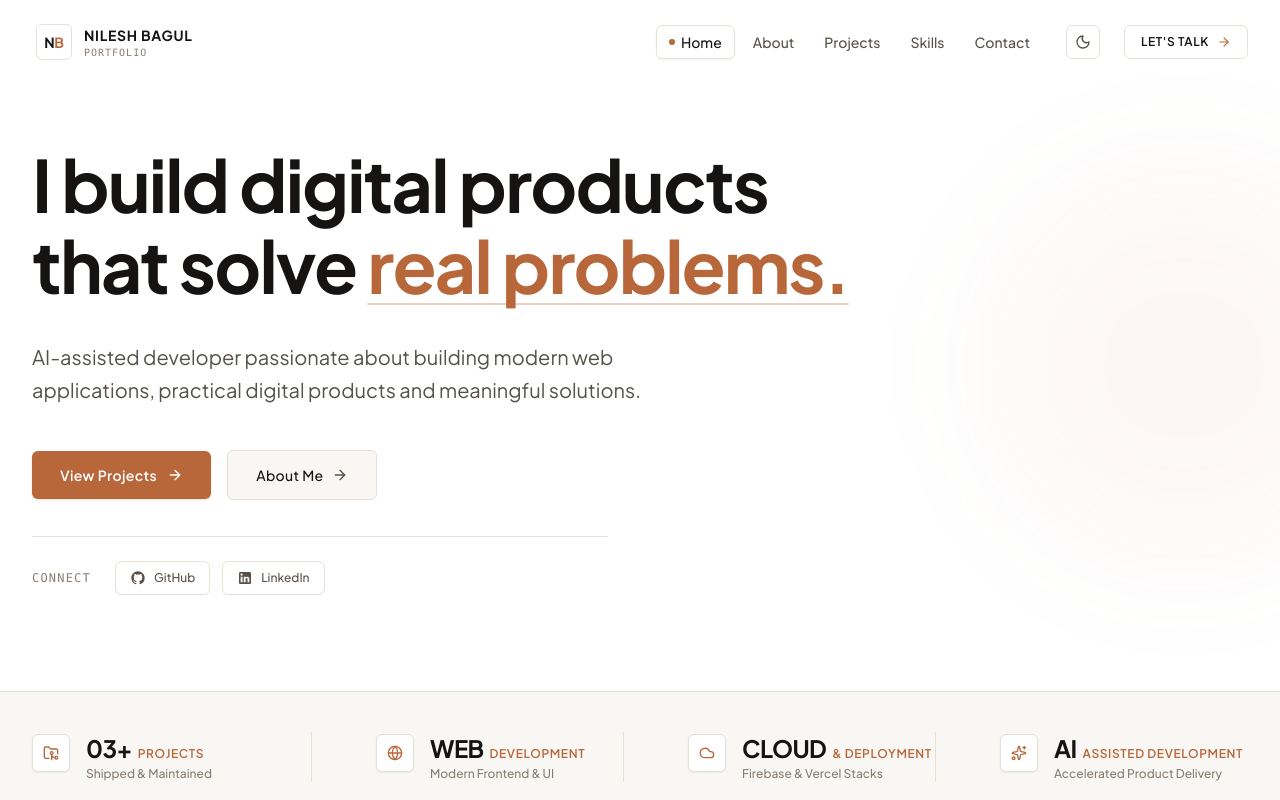
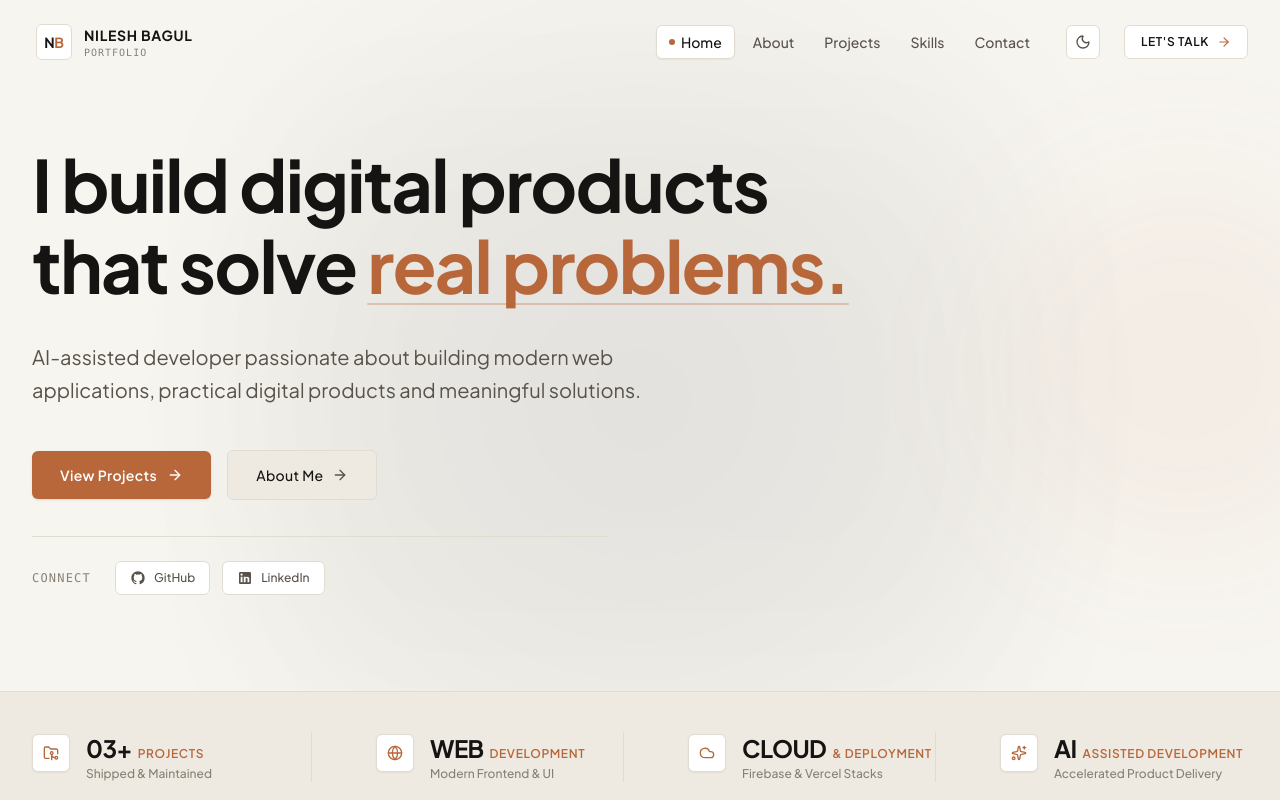
Before and after one commit to nileshsonar00002-eng/PORTFOLIO, a React (Vite) app: page / in a window 1280 px wide. Shown: the top 800 px of the page. Built offline with nearby package versions, Linux system fonts and the light colour scheme.

Commit message:
style: apply refined warm off-white background and centered transparent black depth shadow

```diff
--- a/src/App.tsx
+++ b/src/App.tsx
@@ -15,7 +15,31 @@ export function App() {
   const [contactModalOpen, setContactModalOpen] = useState(false)
 
   return (
-    <div className="min-h-screen bg-[var(--bg-base)] text-[var(--text-primary)] flex flex-col font-sans selection:bg-[#C47B52]/30 selection:text-[#FFFFFF]">
+    <div className="min-h-screen bg-[var(--bg-base)] text-[var(--text-primary)] flex flex-col font-sans selection:bg-[#C47B52]/30 selection:text-[#FFFFFF] relative">
+      {/* Page Center Transparent Black Ambient Shadow Effect (Depth for Light Theme) */}
+      <div
+        className="fixed inset-0 pointer-events-none z-0 overflow-hidden flex items-center justify-center"
+        aria-hidden="true"
+      >
+        {/* Large Centered Soft Radial Black Shadow */}
+        <div
+          className="w-[1000px] h-[1000px] max-w-[95vw] rounded-full opacity-[0.06] dark:opacity-0 transition-opacity duration-300"
+          style={{
+            background: 'radial-gradient(circle, rgba(0, 0, 0, 0.9) 0%, rgba(0, 0, 0, 0.4) 45%, transparent 70%)',
+            filter: 'blur(70px)',
+          }}
+        />
+
+        {/* Soft Vertical Center Depth Spine */}
+        <div
+          className="absolute top-0 bottom-0 left-1/2 -translate-x-1/2 w-[760px] max-w-full opacity-[0.04] dark:opacity-0 pointer-events-none transition-opacity duration-300"
+          style={{
+            background: 'linear-gradient(180deg, transparent 0%, rgba(0, 0, 0, 0.7) 25%, rgba(0, 0, 0, 0.7) 75%, transparent 100%)',
+            filter: 'blur(90px)',
+          }}
+        />
+      </div>
+
       {/* Accessibility Skip Link */}
       <SkipLink />
 
@@ -23,7 +47,7 @@ export function App() {
       <Navbar onOpenContact={() => setContactModalOpen(true)} />
 
       {/* Main Content Landmark */}
-      <main id="main-content" className="flex-1">
+      <main id="main-content" className="flex-1 relative z-10">
         <Hero />
         <StatsSection />
         <ProjectsSection />
--- a/src/index.css
+++ b/src/index.css
@@ -1,19 +1,19 @@
 @import "tailwindcss";
 
 :root {
-  --bg-base: #FFFFFF;
-  --bg-surface: #F9F7F4;
-  --bg-card: #FFFFFF;
-  --bg-elevated: #F2ECE3;
-  --bg-hover: #F6F1EA;
-  --text-primary: #151413;
-  --text-secondary: #575149;
-  --text-muted: #887F74;
-  --border-subtle: #E6E0D6;
-  --border-hover: #D0C7BB;
+  --bg-base: #F7F5F0;        /* Premium warm off-white / alabaster */
+  --bg-surface: #EFEAE1;     /* Subtle warm ivory surface */
+  --bg-card: #FFFFFF;        /* Crisp elevated white cards */
+  --bg-elevated: #EDE7DC;
+  --bg-hover: #F2ECE2;
+  --text-primary: #151413;   /* Deep warm charcoal */
+  --text-secondary: #58524A; /* Refined slate brown */
+  --text-muted: #888075;     /* Soft muted text */
+  --border-subtle: #E2DBD0;  /* Delicate warm border */
+  --border-hover: #CFC6B8;
   --accent-copper: #B8673B;
-  --accent-hover: #A0552B;
-  --nav-bg: rgba(255, 255, 255, 0.92);
+  --accent-hover: #9E5329;
+  --nav-bg: rgba(247, 245, 240, 0.92);
   --modal-bg: #FFFFFF;
   --modal-overlay: rgba(20, 19, 18, 0.55);
   --card-shadow: 0 4px 20px -2px rgba(0, 0, 0, 0.05);
```
